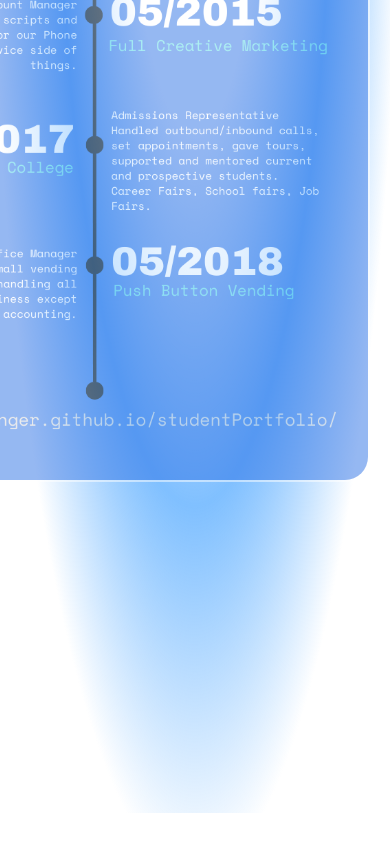
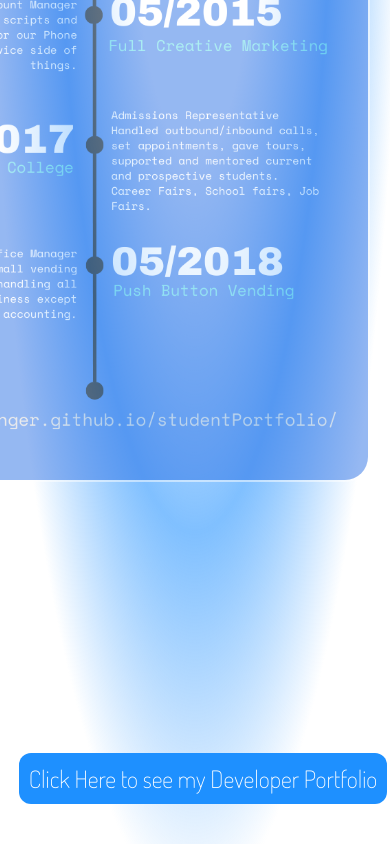
Before and after one commit to 8BitGinger/resume, a plain HTML site: page index.html in a window 390 px wide. Shown: the part 1284-2128 px from the top of the page. Before the commit the page ends 2097 px from the top, so only its background shows below. Drawn offline with Linux system fonts and the light colour scheme; a script that the page names is missing; a web font is replaced by a local one.

Commit message:
added link to student portfolio still need to do mobile versions

```diff
--- a/assets/style.css
+++ b/assets/style.css
@@ -265,6 +265,25 @@ img:hover {
     padding: 0;
 }
 
+.profile-container {
+    width: 100%;
+}
+
+.profile {
+    font-size: x-large;
+    font-family: 'dosis';
+    text-decoration: none;
+    color: white;
+    background-color: dodgerblue;
+    padding: 10px;
+    border-radius: 12px;
+}
+
+.profile:hover {
+    font-size: xx-large;
+    transition: ease-in 0.3s;
+}
+
 @media screen{
 
 }
--- a/index.html
+++ b/index.html
@@ -97,6 +97,10 @@
         </section>
     </div>
 </div>
+
+<div class="profile-container">
+    <a href="https://8bitginger.github.io/studentPortfolio/" class="profile">Click Here to see my Developer Portfolio</a>
+</div>
     </main>
 
 
```
